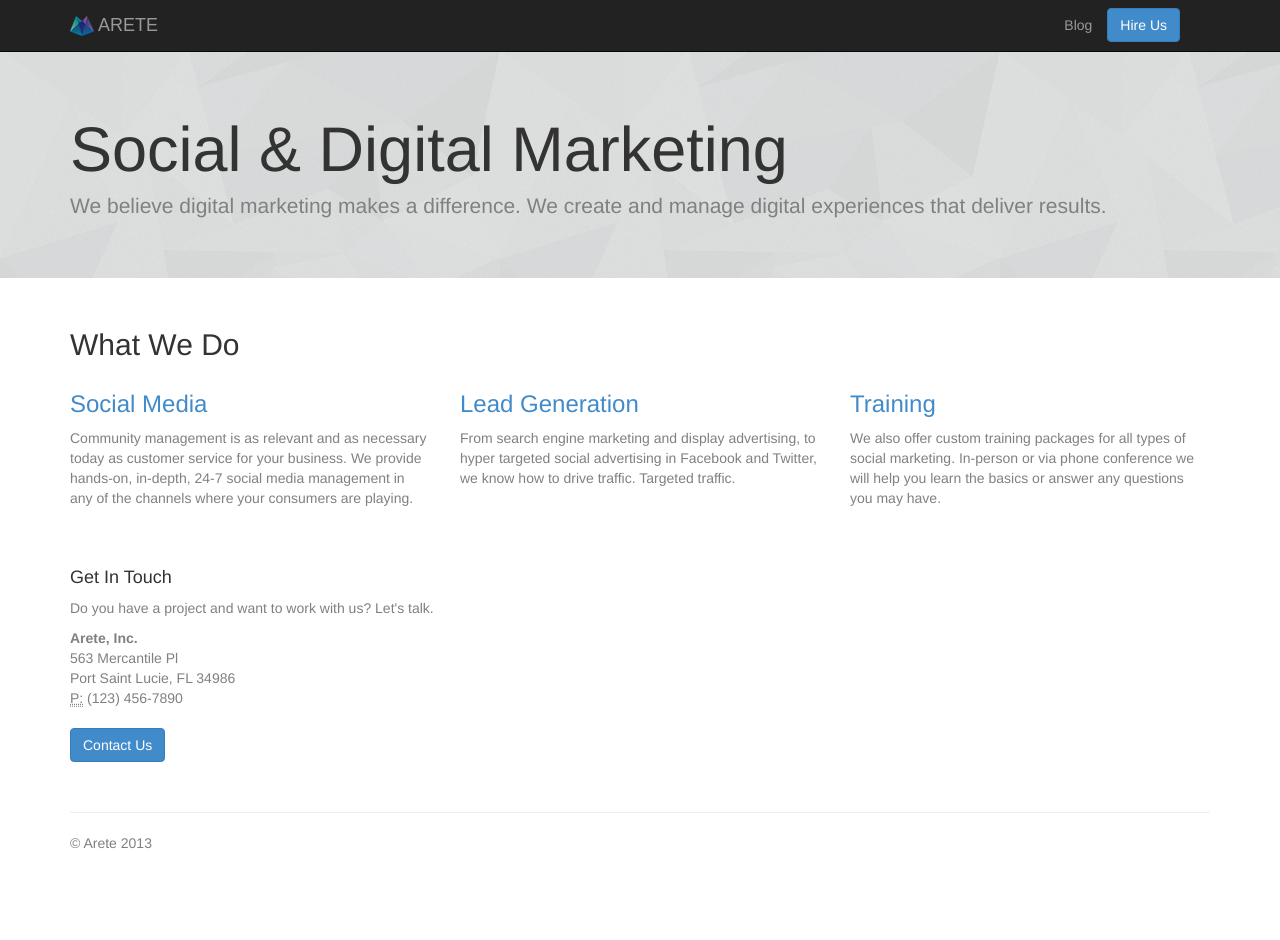
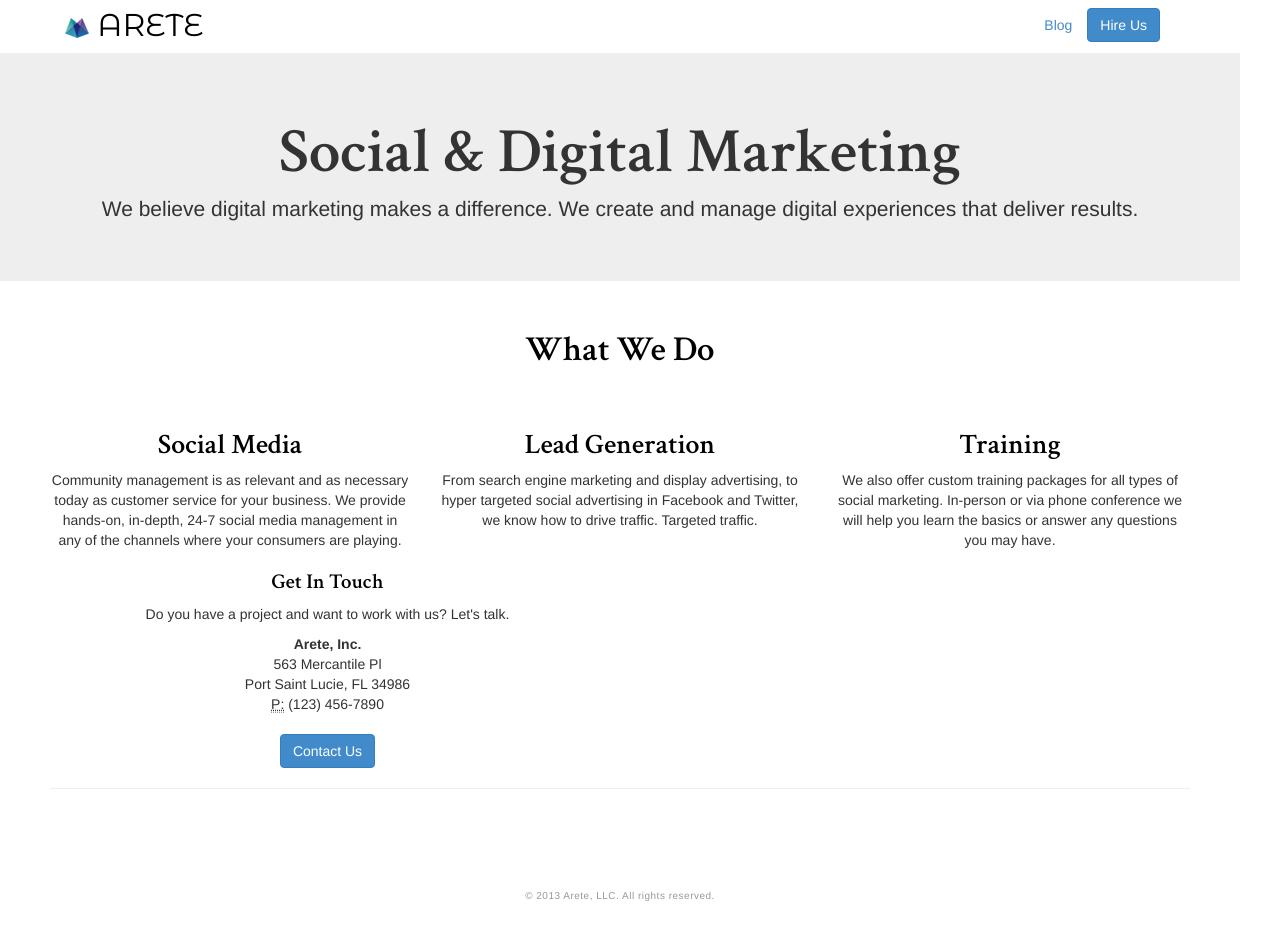
Before and after one commit to sabondano/arete, a Jekyll site: the page built from index.html, in a window 1280 px wide and 1003 px high. Shown: the top 940 px of the window. Built offline with Jekyll 4.4.1, drawn with Linux system fonts in a browser that asks for light colours; some web fonts are replaced; Markdown is read by kramdown in place of the engine named in the settings.

Commit message:
style edits and added service section to index2

```diff
--- a/_includes/head.html
+++ b/_includes/head.html
@@ -12,7 +12,9 @@
 <link rel="shortcut icon" href="img/favicon.ico">
 
 <!-- Fonts -->
-<link href='http://fonts.googleapis.com/css?family=Francois+One' rel='stylesheet' type='text/css'>
+<link href='http://fonts.googleapis.com/css?family=Montserrat+Alternates' rel='stylesheet' type='text/css'>
+<link href='http://fonts.googleapis.com/css?family=Crimson+Text:600' rel='stylesheet' type='text/css'>
+
 
 <!-- Bootstrap core CSS -->
 <link href="css/bootstrap.css" rel="stylesheet">
--- a/_layouts/custom.html
+++ b/_layouts/custom.html
@@ -3,12 +3,13 @@
   <head>
     {% include head.html %}
   </head>
-  <body>
+  <body class="text-center">
+
   	{{ content }}
 
   	<div class="container">
-	  	<footer>
-	    	<p>© Arete 2013</p>
+	  	<footer class="text-muted">
+	    	<p>© 2013 Arete, LLC. All rights reserved.</p>
 	    </footer>
     </div> <!-- /container -->
 
--- a/css/jumbotron.css
+++ b/css/jumbotron.css
@@ -1,49 +1,98 @@
 /* Move down content because we have a fixed navbar that is 50px tall */
 body {
-  padding-top: 50px;
+  padding-top: 0px;
   padding-bottom: 20px;
 }
 
-
-/* Navbar */
-.brand-name {
-	font-family: 'Francois One', sans-serif;
+h1, h2, h3, h4, h5 {
+	font-family: 'Crimson Text', serif;
+	color: #000000;
 }
 
-/* Homepage Headline */
-.main-headline {
-	font-family: 'Lobster', cursive;
+h1 {
+	font-size: 3.25em;
 }
 
-.shattered-pattern {
-	background-image: url(../img/shattered-pattern.png);
-	background-repeat: repeat;
+h2 {
+	font-size: 2.5em;
 }
 
-/* What We Do */
-.section-title {
-	padding-bottom: 10px;
+h3 {
+	font-size: 2em;
 }
 
-.services h3 {
-	font-weight: 400;
-	color: #428bca;
+h4 {
+	font-size: 1.5em;
 }
 
-.services p {
-	color: #808080;
+h5 {
+	font-size: 1em;
 }
 
-/* Get In Touch & Service/Product Promotion */
-.contact-us {
-	margin-top: 40px;
-	margin-bottom: 50px;
+
+footer {
+	margin-top: 80px;
+	margin-bottom: 80px;
+	font-size: 10px;
+	letter-spacing: 0.5px;
 }
 
-p {
-	color: #808080;
+/* General */
+.brand-name {
+	font-family: 'Montserrat Alternates', sans-serif;
+	font-size: 2.25em;
+	font-weight: 400;
+	color: #000000;
 }
 
-address {
-	color: #808080;
+.top-margin-xs {
+	margin-top: 10px;
 }
+.top-margin-md {
+	margin-top: 80px;
+}
+
+/* Nav */
+.nav {
+	margin-right: 40px;
+}
+
+/* Home Page */
+.brand-details {
+	margin-top: 20px;
+	margin-left: 40px;
+	color: #C8C8C8;
+	cursor: default;
+}
+
+.glyphicon-info-sign {
+	cursor: help;
+}
+
+.thumbnail {
+	padding-top: 24px;
+}
+
+.services {
+	margin-top: 40px;
+}
+
+.service-title {
+	font-family: "Helvetica Neue", Helvetica, Arial, sans-serif;
+	text-decoration: underline;
+	color: #3a87ad;
+}
+
+.service-subtitle {
+	font-family: "Helvetica Neue", Helvetica, Arial, sans-serif;
+	color: #D00000;
+	margin-top: 16px;
+	font-weight: 700;
+	font-size:1.1em
+}
+
+.service-cta {
+    margin-top: 16px;
+    margin-bottom: 24px;
+    font-size: 1.1em;
+}
--- a/index.html
+++ b/index.html
@@ -4,7 +4,7 @@ title: Social & Digital Marketing Agency
 description: We believe social and digital marketing make a difference. We create and manage digital experiences that deliver results.
 ---
 
-<div class="navbar navbar-inverse navbar-fixed-top">
+<ul class="nav nav-pills">
   <div class="container">
     <div class="navbar-header">
       <button type="button" class="navbar-toggle" data-toggle="collapse" data-target=".navbar-collapse">
@@ -57,7 +57,7 @@ description: We believe social and digital marketing make a difference. We creat
 
 <div class="container">
   <div class="row contact-us">
-    <div class="col-lg-5">
+    <div class="col-lg-6">
       <h4>Get In Touch</h4>
       <p>Do you have a project and want to work with us? Let's talk. </p>
       <address>
@@ -70,6 +70,9 @@ description: We believe social and digital marketing make a difference. We creat
         <button type="button" class="btn btn-primary" href="#">Contact Us</button>
       </form>
     </div>
+    <div class="col-lg-6">
+      <div class="service-promo"></div>
+    </div>
   </div>
 
   <hr>
```
Also changed, not shown: other parts of _layouts/custom.html (+5 -0 lines), index2.html (added, +56 -0 lines), img/arete-logo-lg.png (added), img/arete-logo-md.png (added), 1 other file.
